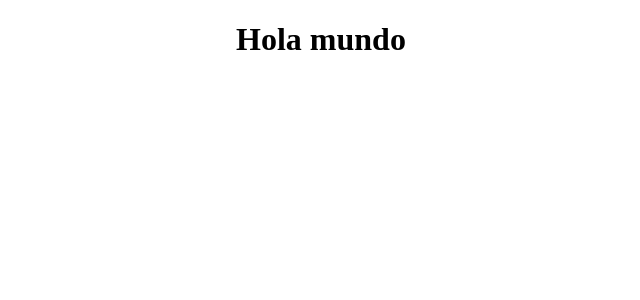
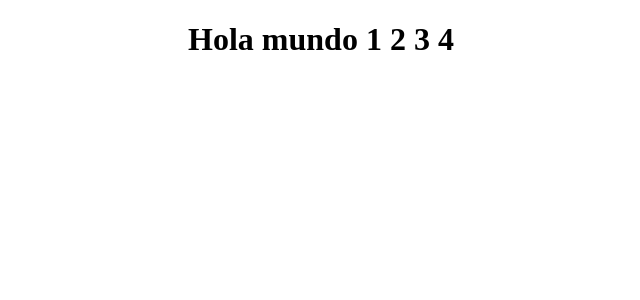
Before and after one commit to CesarUrquizo018/Proyecto-TAD-G4, a React (Create React App) app in the folder proyecto-tad-g4/client/: page / in a window 1280 px wide. Shown: the top 300 px of the page, without its empty margins (319-959 px from the left). Built offline with nearby package versions, Linux system fonts and the light colour scheme.

Commit message:
hola mundo

```diff
--- a/proyecto-tad-g4/client/src/App.js
+++ b/proyecto-tad-g4/client/src/App.js
@@ -3,7 +3,7 @@ import './App.css';
 function App() {
   return (
     <div className="App">
-      <h1>Hola mundo</h1>
+      <h1>Hola mundo 1 2 3 4</h1>
     </div>
   );
 }
```
